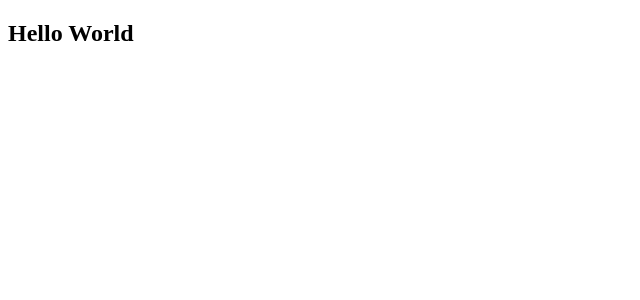
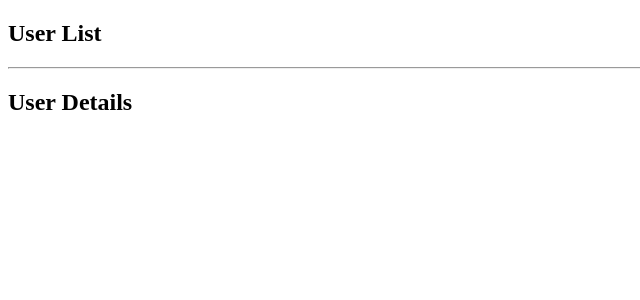
Before and after one commit to shinderahul/redux-practice, a React (Create React App) app: page / in a window 1280 px wide. Shown: the top 300 px of the page, without its empty margins (0-640 px from the left). Built offline with nearby package versions, Linux system fonts and the light colour scheme.

Commit message:
Added components

```diff
--- /dev/null
+++ b/src/components/App.js
@@ -0,0 +1,11 @@
+import React from 'react';
+
+const App = () => (
+    <div>
+        <h2>User List</h2>
+        <hr />
+        <h2>User Details</h2>
+    </div>
+);
+
+export default App;
--- a/src/index.js
+++ b/src/index.js
@@ -2,10 +2,11 @@ import React from 'react';
 import ReactDOM from 'react-dom';
 import {createStore} from 'redux';
 import allReducers from './reducers';
+import App from './components/App';
 import registerServiceWorker from './registerServiceWorker';
 
 
 const store = createStore(allReducers);
 
-ReactDOM.render(<h2>Hello World</h2>, document.getElementById('root'));
+ReactDOM.render(<App />, document.getElementById('root'));
 registerServiceWorker();
```
